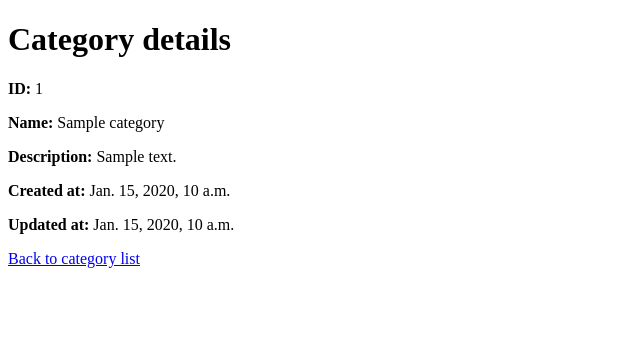
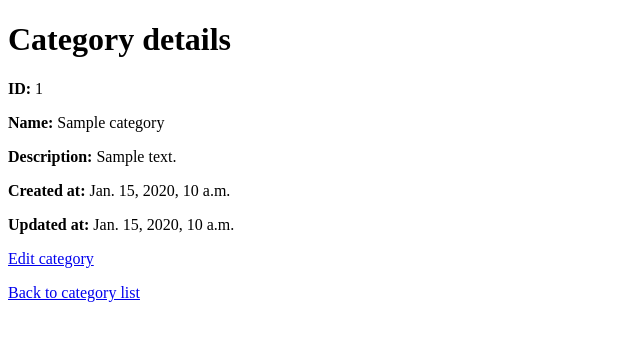
Before and after one commit to Marios-Koliouskas/proset-test-library, a Django app: page /categories/1/ in a window 1280 px wide. Shown: the top 341 px of the page, without its empty margins (0-640 px from the left). Run offline with Django 4.2, Linux system fonts and the light colour scheme; tables that the repository leaves empty hold one stand-in row (values such as "Sample post").

Commit message:
Edit instances

```diff
--- a/project/core/templates/core/author_detail.html
+++ b/project/core/templates/core/author_detail.html
@@ -16,6 +16,10 @@
     <p><strong>Updated at:</strong> {{author.updated_at}}</p>
 
     <p>
+        <a href="{% url 'author_update' author.id %}">Edit author</a>
+    </p>
+
+    <p>
         <a href="{% url 'author_list' %}">Back to authors</a>
     </p>
 </body>
--- a/project/core/templates/core/book_form.html
+++ b/project/core/templates/core/book_form.html
@@ -17,6 +17,7 @@
         <button type="submit">Save</button>
     </form>
 
+
     <p>
         <a href="{% url 'book_list' %}">Back to books</a>
     </p>
--- a/project/core/templates/core/category_detail.html
+++ b/project/core/templates/core/category_detail.html
@@ -15,7 +15,15 @@
     <p><strong>Created at: </strong>{{category.created_at}}</p>
     <p><strong>Updated at: </strong>{{category.updated_at}}</p>
 
-    <p><a href="{% url 'category_list' %}"> Back to category list</a></p>
+    <p>
+        <a href="{% url 'category_update' category.id %}">Edit category
+        </a>
+    </p>
+
+    <p>
+        <a href="{% url 'category_list' %}"> Back to category list
+        </a>
+    </p>
 
 </body>
 </html>
--- a/project/core/templates/core/category_form.html
+++ b/project/core/templates/core/category_form.html
@@ -17,7 +17,7 @@
     </form>
 
     <p>
-        <a href="{% url 'book_list' %}">Back to categories</a>
+        <a href="{% url 'category_list' %}">Back to categories</a>
     </p>
 
 </body>
--- a/project/core/urls.py
+++ b/project/core/urls.py
@@ -7,13 +7,16 @@ urlpatterns = [
     path("authors/", views.author_list, name="author_list"),
     path("authors/create/", views.author_create, name="author_create"),
     path("authors/<int:author_id>/", views.author_detail, name="author_detail"),
+    path("authors/<int:author_id>/edit/", views.author_update, name="author_update"),
 
 
     path("books/", views.book_list, name="book_list"),
     path("books/create/", views.book_create, name="book_create"),
     path("books/<int:book_id>/", views.book_detail, name="book_detail"),
+    path("books/<int:book_id>/edit/", views.book_update, name="book_update"),
 
     path("categories/", views.category_list, name="category_list"),
     path("categories/create/", views.category_create, name="category_create"),
     path("categories/<int:category_id>/", views.category_detail, name="category_detail"),
+    path("categories/<int:category_id>/edit/", views.category_update, name="category_update"),
 ]
--- a/project/core/views.py
+++ b/project/core/views.py
@@ -50,6 +50,36 @@ def author_create(request):
     # The template will use {{ form.as_p }} to display the form fields.
     return render(request, "core/author_form.html", {"form": form})
 
+def author_update(request, author_id):
+    # Find the author we want to edit, using the id from the URL.
+    # If no author with this id exists, show 404 page.
+    author = get_object_or_404(Author, id=author_id)
+
+    # If the user submitted the form, we receive a POST request.
+    if request.method == "POST":
+
+        # Create a form with the submitted data.
+        # instance=author means:
+        # update this existing author, do not create a new one.
+        form = AuthorForm(request.POST, instance=author)
+
+        # Check if the submitted data is valid.
+        if form.is_valid():
+
+            # Save the changes to the existing author in the database.
+            form.save()
+
+            # After saving, go to the detail page of this author.
+            return redirect("author_detail", author_id=author.id)
+
+    else:
+        # If it is a GET request, the user just opened the edit page.
+        # Create a form filled with the existing author's data.
+        form = AuthorForm(instance=author)
+
+    # Render the same form template and pass the form to the HTML.
+    return render(request, "core/author_form.html", {"form": form})
+
 def book_list(request):
     books = Book.objects.all().order_by("-id")
     return render(request, "core/book_list.html", {"books": books})
@@ -66,6 +96,17 @@ def book_create(request):
             return redirect("book_list")
     else:
         form = BookForm()
+    return render(request, "core/book_form.html", {"form": form})
+
+def book_update(request, book_id):
+    book = get_object_or_404(Book, id=book_id)
+    if request.method == "POST":
+        form = BookForm(request.POST, instance=book)
+        if form.is_valid():
+            form.save()
+            return redirect("book_detail", book_id=book.id)
+    else:
+        form = BookForm(instance=book)
     return render(request, "core/book_form.html", {"form": form})
 
 def category_list(request):
@@ -85,3 +126,14 @@ def category_create(request):
     else:
         form = CategoryForm()
     return render(request, "core/category_form.html", {"form": form})
+
+def category_update(request, category_id):
+    category = get_object_or_404(Category, id=category_id)
+    if request.method == "POST":
+        form = CategoryForm(request.POST, instance = category)
+        if form.is_valid():
+            form.save()
+            return redirect("category_detail", category_id = category.id)
+    else:
+        form = CategoryForm(instance=category)
+    return render(request, "core/category_form.html", {"form": form})
```
Also changed, not shown: project/core/templates/core/book_detail.html (+8 -1 lines).
